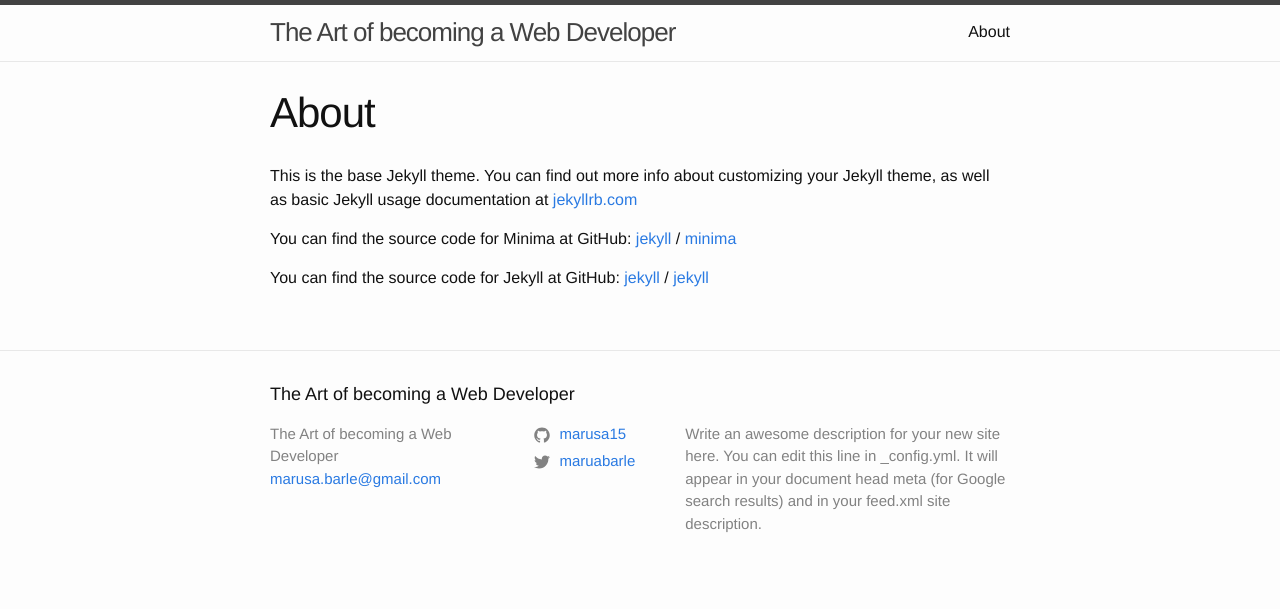
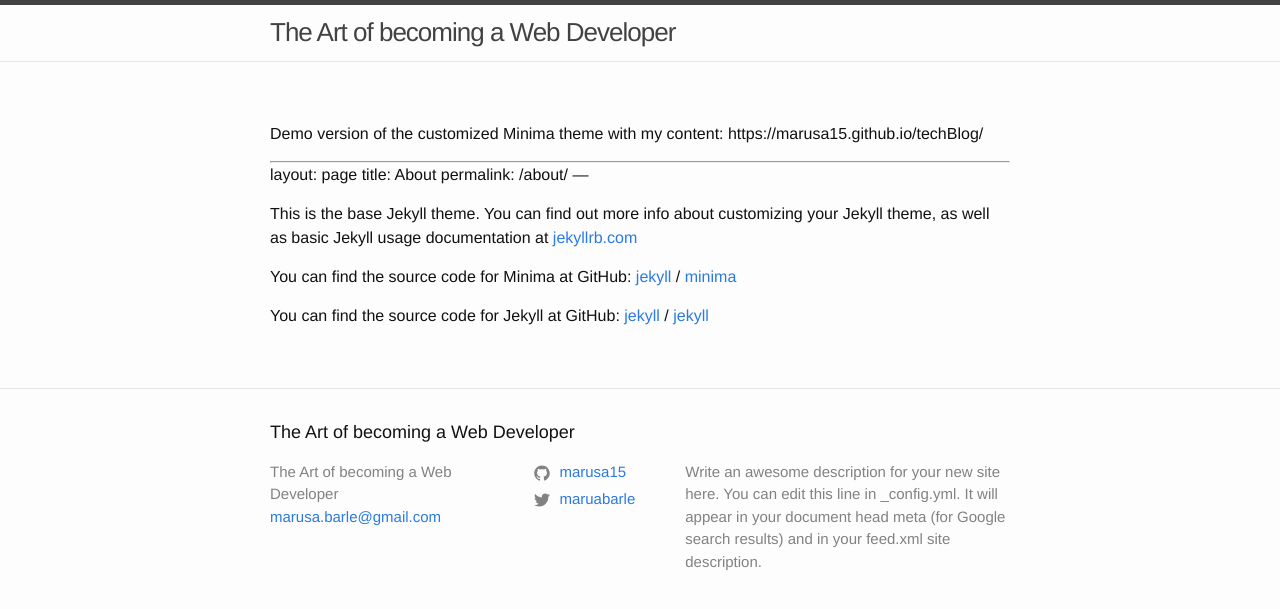
Before and after one commit to marusa15/techBlog, a Jekyll site: the page built from about.md, in a window 1280 px wide. Shown: the top 609 px of the page. Built offline with Jekyll 4.4.1, drawn with Linux system fonts in a browser that asks for light colours; our own code applies the rules of GitHub Pages for plain Markdown files.

Commit message:
Update about.md

```diff
--- a/about.md
+++ b/about.md
@@ -1,3 +1,7 @@
+Demo version of the customized Minima theme with my content: https://marusa15.github.io/techBlog/
+
+
+
 ---
 layout: page
 title: About
```
